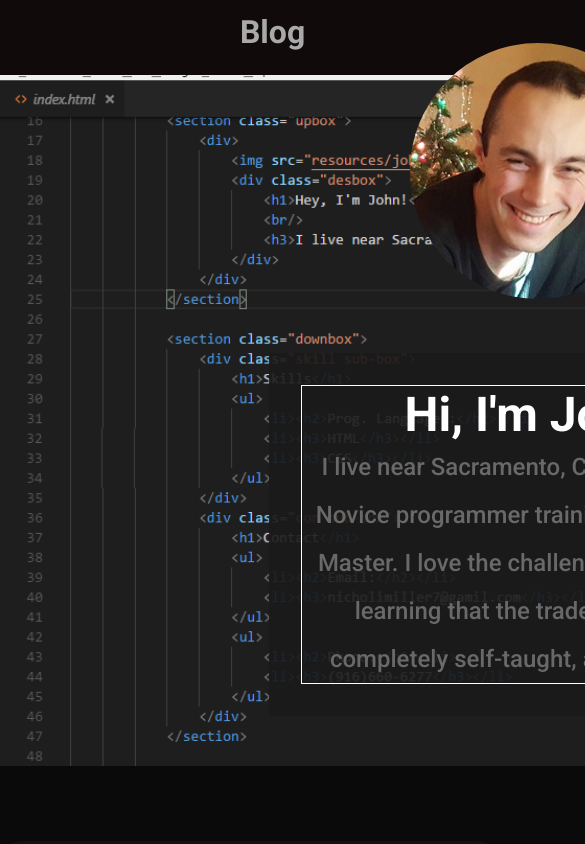
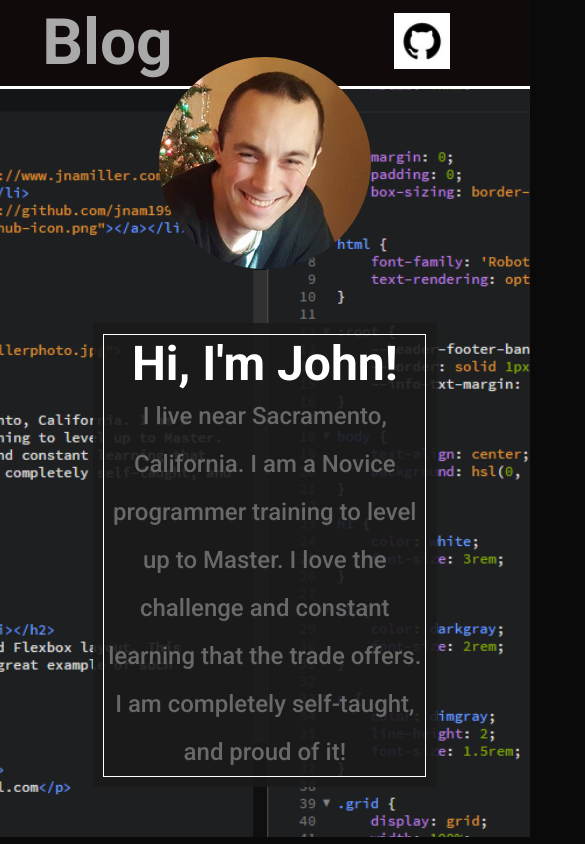
Before and after one commit to jnam1991/jnamiller.com, a plain HTML site: page index.html in a window 390 px wide. Shown: the top 844 px of the page, 585 px wide, since content can reach past the window. Drawn offline with Linux system fonts and the light colour scheme.

Commit message:
Made tablet width: 768px responsive

```diff
--- a/index.html
+++ b/index.html
@@ -2,6 +2,7 @@
 <html lang="en">
 
     <head>
+        <meta name="viewport" content="width=device-width">
         <meta charset="utf-8">
         <link rel="stylesheet" href="style.css" type="text/css">
         <link href="https://fonts.googleapis.com/css?family=Roboto:500,500i,700" rel="stylesheet">
--- a/style.css
+++ b/style.css
@@ -34,6 +34,7 @@ p {
     color: dimgray;
     line-height: 2;
     font-size: 1.5rem;
+    word-wrap: break-word;
 }
 
 .grid {
@@ -51,10 +52,10 @@ p {
 
 header {
     grid-area: header;
-    height: 75px;
+    height: auto;
     background: var(--header-footer-banner);
     box-sizing: border-box;
-    border-bottom: solid 3px var(--border-color);
+    border-bottom: solid 3px white;
 }
 
 header a{
@@ -63,13 +64,11 @@ header a{
 
 nav ul {
     display: flex;
-    height: 75px;
-    width: auto;
 }
 
 nav li {
-    height: 50px;
-    min-width: 50px;
+    padding: 1%;
+    width: 100%;
     flex-grow: 1;
     list-style-type: none;
     align-self: center;
@@ -77,9 +76,9 @@ nav li {
 
 main {
     grid-area: main;
-    background-image: url(resources/jnamiller.com-background4.png);
-    height: auto;
+    background-image: url(resources/background1.png);
     background-size: cover;
+    background-position: center;
 }
 
 main img{
@@ -95,7 +94,7 @@ main img{
     height: auto;
     width: 50%;
     margin: 50px auto;
-    padding: 2rem;
+    padding: 2%;
     background-color: hsla(0, 0%, 10%, 0.9);
 
 }
@@ -113,15 +112,15 @@ section {
     display: grid;
     width: 100%;
     margin: 75px auto;
-    grid-gap: 75px;
-    grid: auto / repeat(2, auto);
+    grid-gap: 10%;
+    grid: auto / repeat(2, 1fr);
     grid-template-areas:
         "skills contact";
 }
 
 .box {
     height: auto;
-    width: 500px;
+    width: 80%;
     background: hsl(0, 0%, 7%);
     border-radius: 5%;
     justify-self: center;
@@ -162,6 +161,33 @@ footer p {
     font-size: 1rem;
 }
 
+@media only screen and (max-width: 768px) {
+
+    nav li h2{
+        font-size: 4rem;
+        margin-left: -50px;
+    }
+
+    nav  li img{
+        width: 22%;
+        margin-right: -50px;
+    }
+
+    main img {
+        height: auto;
+        width: 40%;*/
+    }
+
+    .about-box {
+        width: 65%;
+    }
+
+    .box {
+        width: 90%;
+    }
+
+}
+
 @media only screen and (max-width: 480px){
 
 }
```
Also changed, not shown: resources/background1.png (added).
